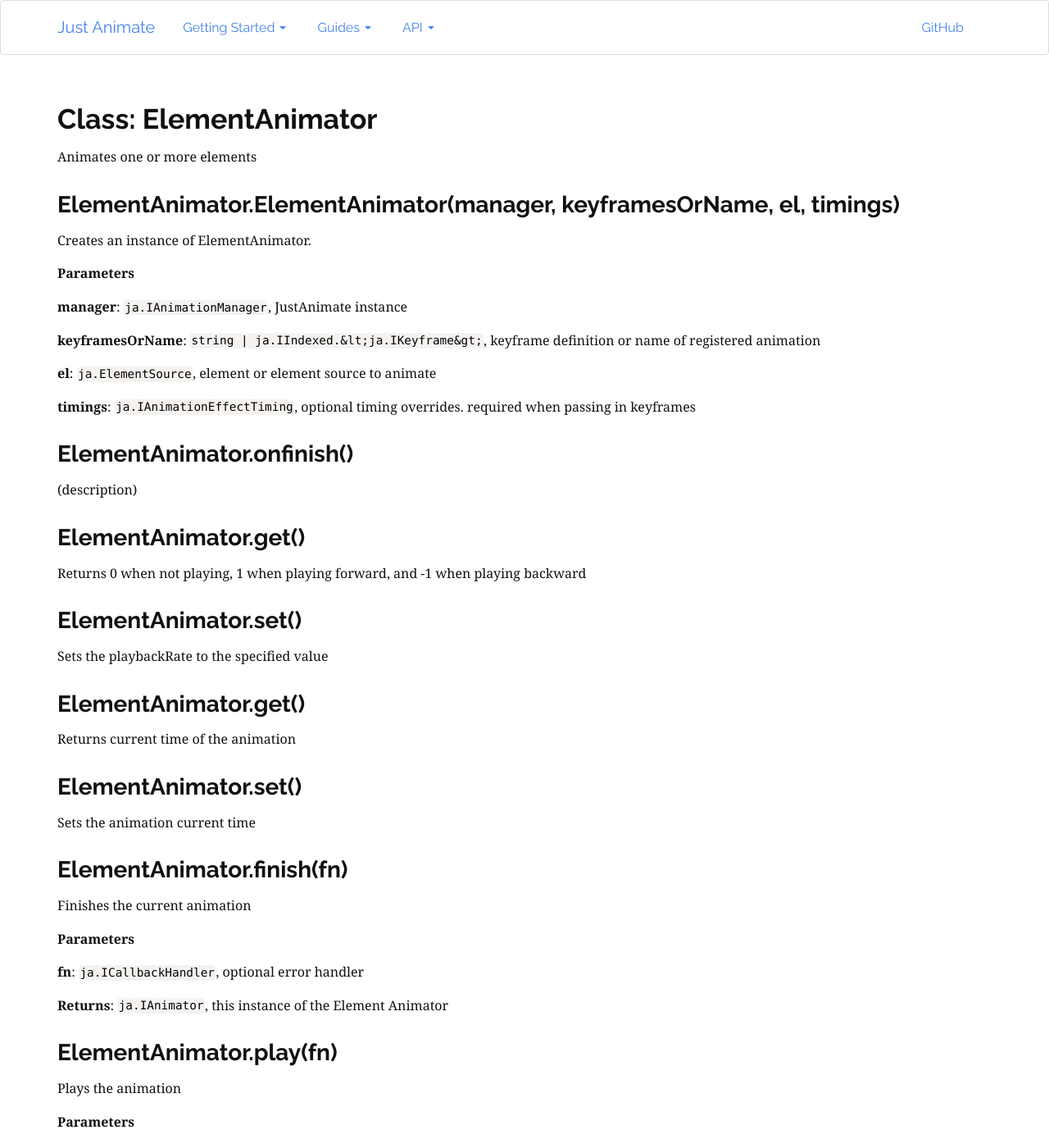
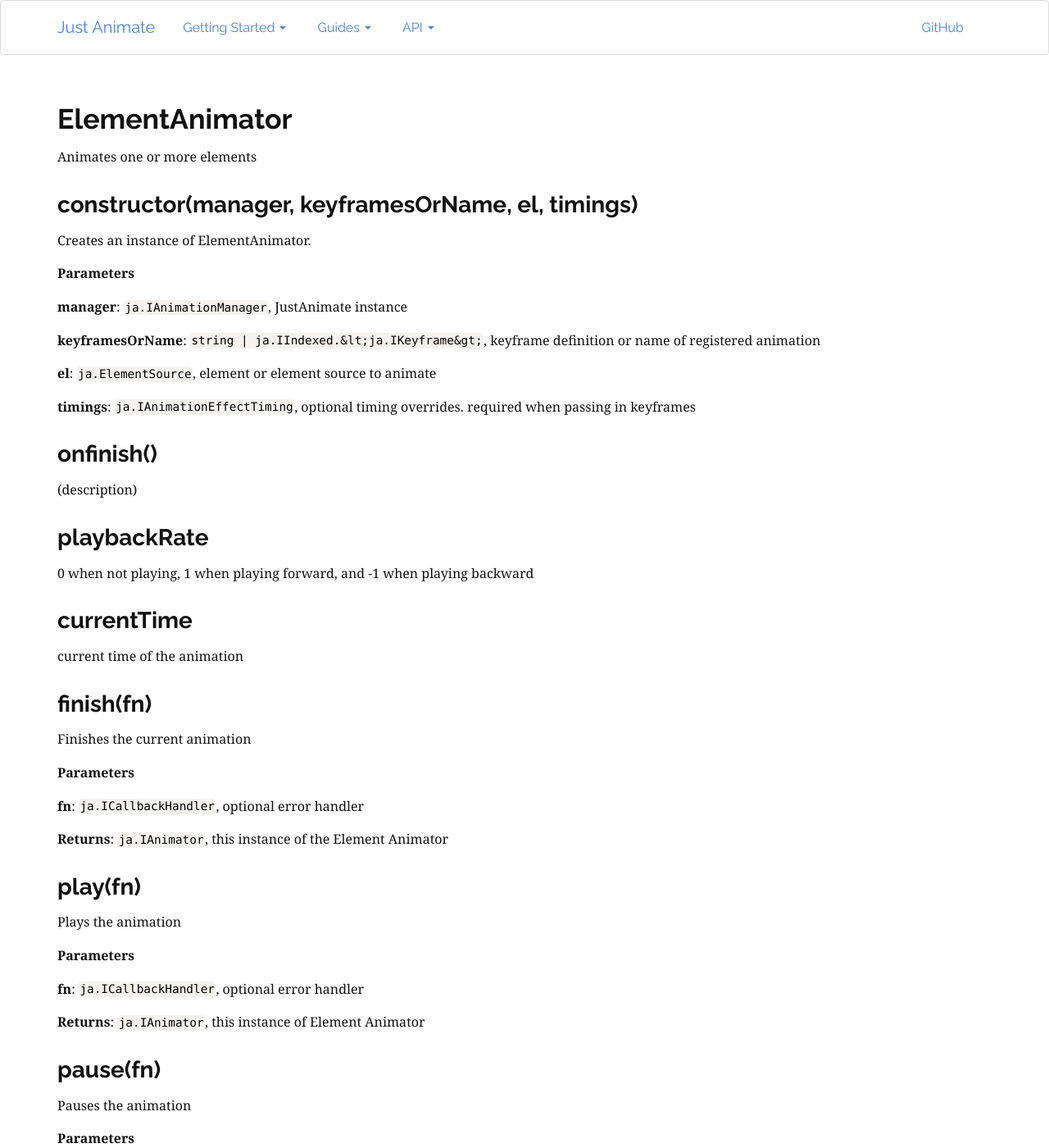
Before and after one commit to just-animate/just-animate.github.io, a Jekyll site: the page built from api/elementanimator.md, in a window 1280 px wide and 1400 px high. Shown: the whole window at 82% size. Built offline with Jekyll 4.4.1, drawn with Linux system fonts in a browser that asks for light colours; Markdown is read by kramdown in place of the engine named in the settings; some of the changed text lies outside the part shown.

Commit message:
updates to element animator

```diff
--- a/api/elementanimator.md
+++ b/api/elementanimator.md
@@ -4,10 +4,10 @@ title: Element Animator
 ---
 
 
-## Class: ElementAnimator
+## ElementAnimator
 Animates one or more elements
 
-### ElementAnimator.ElementAnimator(manager, keyframesOrName, el, timings)
+### constructor(manager, keyframesOrName, el, timings)
 
 Creates an instance of ElementAnimator.
 
@@ -22,32 +22,23 @@ Creates an instance of ElementAnimator.
 **timings**: `ja.IAnimationEffectTiming`, optional timing overrides.  required when passing in keyframes
 
 
-### ElementAnimator.onfinish()
+### onfinish()
 
 (description)
 
 
-### ElementAnimator.get()
+### playbackRate
 
-Returns 0 when not playing, 1 when playing forward, and -1 when playing backward
+0 when not playing, 1 when playing forward, and -1 when playing backward
 
 
-### ElementAnimator.set()
 
-Sets the playbackRate to the specified value
+### currentTime
+
+current time of the animation
 
 
-### ElementAnimator.get()
-
-Returns current time of the animation
-
-
-### ElementAnimator.set()
-
-Sets the animation current time
-
-
-### ElementAnimator.finish(fn)
+### finish(fn)
 
 Finishes the current animation
 
@@ -57,7 +48,7 @@ Finishes the current animation
 
 **Returns**: `ja.IAnimator`, this instance of the Element Animator
 
-### ElementAnimator.play(fn)
+### play(fn)
 
 Plays the animation
 
@@ -67,7 +58,7 @@ Plays the animation
 
 **Returns**: `ja.IAnimator`, this instance of Element Animator
 
-### ElementAnimator.pause(fn)
+### pause(fn)
 
 Pauses the animation
 
@@ -77,7 +68,7 @@ Pauses the animation
 
 **Returns**: `ja.IAnimator`, this instance of Element Animator
 
-### ElementAnimator.reverse(fn)
+### reverse(fn)
 
 Reverses the direction of the animation
 
@@ -87,7 +78,7 @@ Reverses the direction of the animation
 
 **Returns**: `ja.IAnimator`, this instance of Element Animator
 
-### ElementAnimator.cancel(fn)
+### cancel(fn)
 
 Cancels the animation
 
@@ -96,17 +87,3 @@ Cancels the animation
 **fn**: `ja.ICallbackHandler`, optional error handler
 
 **Returns**: `ja.IAnimator`, this instance of Element Animator
-
-### ElementAnimator.getElements(source)
-
-Recursively resolves the element source from dom, selector, jquery, array, and function sources
-
-**Parameters**
-
-**source**: `ja.ElementSource`, from which to locate elements
-
-**Returns**: `Array.&lt;Element&gt;`, array of elements found
-
-
-
-* * *
```
